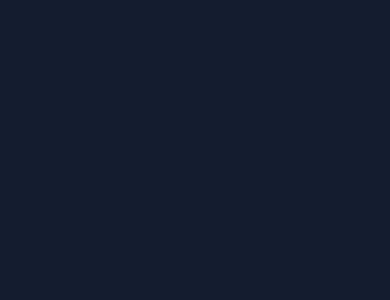
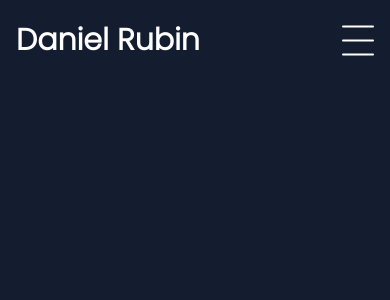
Before and after one commit to d-rubin/Homepage, a Next.js app: page / in a window 390 px wide. Shown: the top 300 px of the page. Built offline with nearby package versions, Linux system fonts and the light colour scheme.

Commit message:
feat: added Drawer

```diff
--- /dev/null
+++ b/components/BurgerMenu.tsx
@@ -0,0 +1,48 @@
+"use client";
+
+import Icon from "@/components/Icon";
+import { useState } from "react";
+import clsx from "clsx";
+import { KeyboardEvent } from "react";
+import Link from "next/link";
+import DrawerItem from "./DrawerItem";
+
+const BurgerMenu = () => {
+  const [isOpen, setIsOpen] = useState<boolean>(false);
+
+  const handleKeyDown = (event: KeyboardEvent) => {
+    if (event.key === "Enter") setIsOpen(!isOpen);
+  };
+
+  return (
+    <>
+      <div
+        className="sm:hidden cursor-pointer group outline-none"
+        tabIndex={0}
+        onClick={() => setIsOpen(!isOpen)}
+        onKeyDown={handleKeyDown}
+      >
+        <Icon
+          icon={isOpen ? "x" : "burgerMenu"}
+          className="stroke-white group-hover:stroke-orange group-focus:stroke-orange transition-all"
+        />
+      </div>
+      <div
+        className={clsx(
+          // Todo: Adjust bg-opacity when page has content
+          "bg-transparent sm:hidden bg-opacity-50 top-20 fixed right-0 bottom-0 transition-all flex items-center justify-center overflow-hidden",
+          isOpen ? "w-full" : "w-0"
+        )}
+      >
+        <div className="flex flex-col gap-4 text-center text-2xl h-3/5">
+          <DrawerItem text="About me" />
+          <DrawerItem text="Skills" />
+          <DrawerItem text="Portfolio" />
+          <DrawerItem text="Contact" />
+        </div>
+      </div>
+    </>
+  );
+};
+
+export default BurgerMenu;
--- /dev/null
+++ b/components/DrawerItem.tsx
@@ -0,0 +1,15 @@
+import Link from "next/link";
+import { generateHref } from "@/utils/helper";
+
+const DrawerItem = ({ text }: { text: string }) => {
+  return (
+    <Link
+      href={generateHref(text)}
+      className="outline-none hover:scale-125 focus:scale-125 transition-all"
+    >
+      {text}
+    </Link>
+  );
+};
+
+export default DrawerItem;
--- a/components/Header.tsx
+++ b/components/Header.tsx
@@ -1,14 +1,21 @@
 import NavItem from "@/components/NavItem";
+import BurgerMenu from "@/components/BurgerMenu";
+import Link from "next/link";
 
 const Header = () => {
-  return <header className="hidden sm:flex justify-between gap-4 items-center p-4 fixed left-0 right-0">
-    <p className="font-extrabold text-3xl cursor-default">Daniel Rubin</p>
-    <nav className="flex gap-4">
-      <NavItem text="About me" />
-      <NavItem text="Skills" />
-      <NavItem text="Portfolio" />
-    </nav>
-  </header>;
+  return (
+    <header className="flex h-20 justify-between gap-4 items-center p-4 fixed w-full max-w-screen-lg mx-auto">
+      <Link href="/" className="font-extrabold text-3xl outline-none">
+        Daniel Rubin
+      </Link>
+      <nav className="hidden sm:flex gap-4">
+        <NavItem text="About me" />
+        <NavItem text="Skills" />
+        <NavItem text="Portfolio" />
+      </nav>
+      <BurgerMenu />
+    </header>
+  );
 };
 
 export default Header;
--- /dev/null
+++ b/components/Icon.tsx
@@ -0,0 +1,48 @@
+type TIcon = {
+  width: number;
+  height: number;
+  paths: string[];
+  strokeWidth?: number;
+  strokeColor?: string;
+  lineCap?: "round" | "butt" | "square" | "inherit";
+};
+
+const icons: { [key: string]: TIcon } = {
+  burgerMenu: {
+    width: 32,
+    height: 31,
+    strokeColor: "#FFFFFF",
+    paths: ["M1 1.5127H31", "M1 15.5127H31", "M1 29.5127H31"],
+  },
+  x: {
+    width: 35,
+    height: 32,
+    paths: ["M7 5L27.6506 26.7612", "M7 27L27.46 5.05939"],
+  },
+};
+
+const Icon = ({ icon, className }: { icon: string; className?: string }) => {
+  if (!(icon in icons)) return null;
+
+  return (
+    <svg
+      viewBox={`0 0 ${icons[icon].width || "0"} ${icons[icon].height || "0"}`}
+      width={icons[icon].width}
+      height={icons[icon].height}
+      className={className}
+    >
+      {icons[icon].paths.map((path) => {
+        return (
+          <path
+            key={path}
+            d={path}
+            strokeLinecap={icons[icon].lineCap || "round"}
+            strokeWidth={icons[icon].strokeWidth || 2}
+          />
+        );
+      })}
+    </svg>
+  );
+};
+
+export default Icon;
--- a/components/NavItem.tsx
+++ b/components/NavItem.tsx
@@ -1,12 +1,18 @@
+import Link from "next/link";
+import { generateHref } from "@/utils/helper";
+
 const NavItem = ({ text }: { text: string }) => {
-    const href = `#${text.replace(" ", "-")}`;
-
-    return (
-        <span className="group">
-            <a className="outline-none text-2xl group-hover:text-orange group-focus-within:text-orange transition-all" href={href}>{text}</a>
-            <div className="w-14 border-2 rounded border-transparent group-hover:border-red group-focus-within:border-red transition-all" />
-        </span>
-    );
-}
+  return (
+    <span className="group">
+      <Link
+        className="outline-none text-2xl group-hover:text-orange group-focus-within:text-orange transition-all"
+        href={generateHref(text)}
+      >
+        {text}
+      </Link>
+      <div className="w-14 border-2 rounded border-transparent group-hover:border-red group-focus-within:border-red transition-all" />
+    </span>
+  );
+};
 
 export default NavItem;
--- /dev/null
+++ b/utils/helper.ts
@@ -0,0 +1,5 @@
+const generateHref = (text: string) => {
+  return `#${text.replace(" ", "-").toLowerCase()}`;
+};
+
+export { generateHref };
```
Also changed, not shown: package.json (+7 -5 lines), .eslintrc.json, public/burger menu.svg (added), 1 other file (tests, documents, lock files or other folders).
